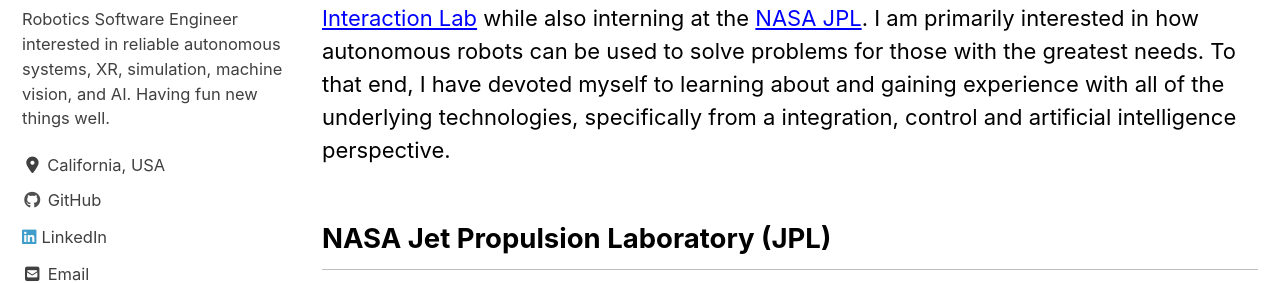
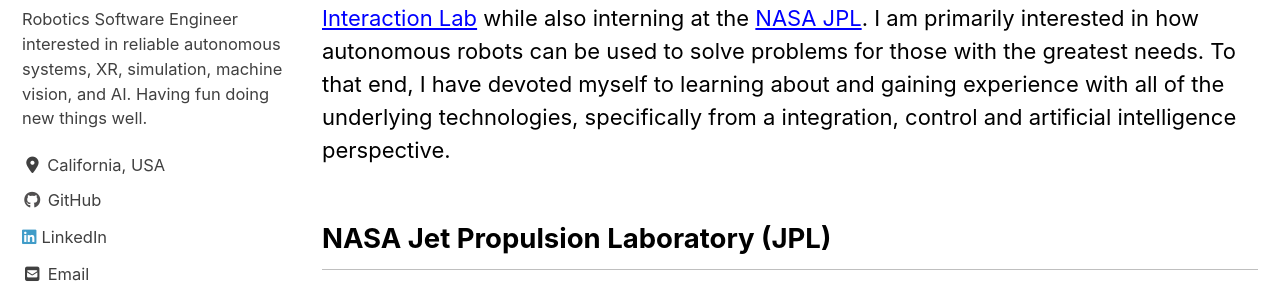
Before and after one commit to RMichaelSwan/-RMichaelSwan.github.io, a Jekyll site: the page built from index.md, in a window 1280 px wide. Shown: the part 532-815 px from the top of the page. Built offline with Jekyll 4.4.1, drawn with Linux system fonts in a browser that asks for light colours; cached includes are drawn as plain includes; nearby versions of some CDN libraries.

Commit message:
Update _config.yml
grammar

```diff
--- a/_config.yml
+++ b/_config.yml
@@ -95,7 +95,7 @@ analytics:
 author:
   name             : "R. Michael Swan"
   avatar           : "/assets/images/rmswan.jpg"
-  bio              : "Robotics Software Engineer interested in reliable autonomous systems, XR, simulation, machine vision, and AI. Having fun new things well."
+  bio              : "Robotics Software Engineer interested in reliable autonomous systems, XR, simulation, machine vision, and AI. Having fun doing new things well."
   location         : "California, USA"
   email            : "rmichaelswan+webref@gmail.com"
   links:
```
